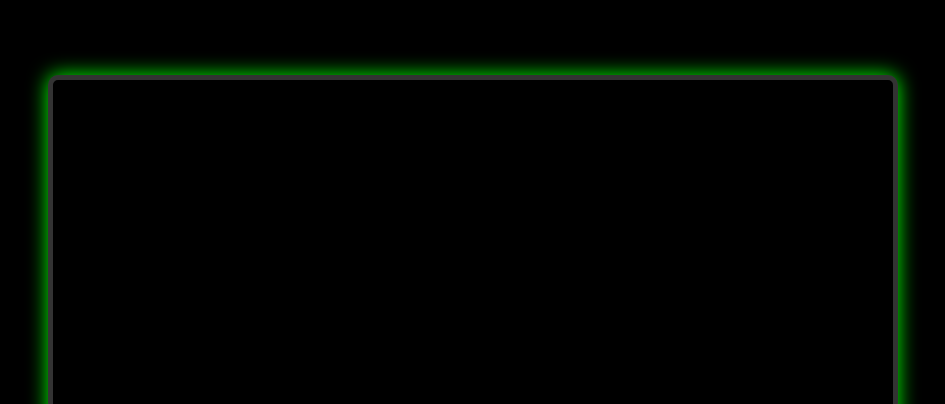
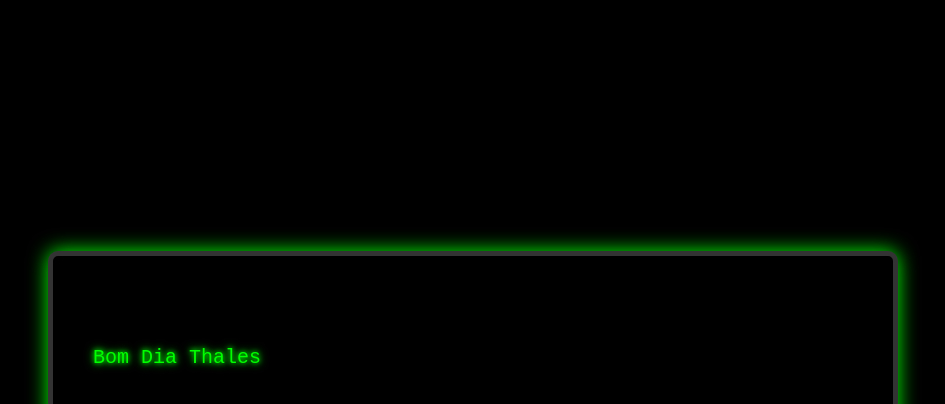
Before and after one commit to jaymepsantos/jaymepsantos33, a plain HTML site: page index.html in a window 1280 px wide. Shown: the top 404 px of the page, without its empty margins (167-1112 px from the left). Drawn offline with Linux system fonts and the light colour scheme.

Commit message:
Update style.css

```diff
--- a/style.css
+++ b/style.css
@@ -9,9 +9,9 @@ body {
 
 
    #th {
-      font-size: 2em;
+      font-size: 20px;
       text-shadow: 0 0 5px #00FF00, 0 0 10px #00FF00;
-       font-size: 20em;
+
     }
 .terminal {
     background-color: #000;
```
